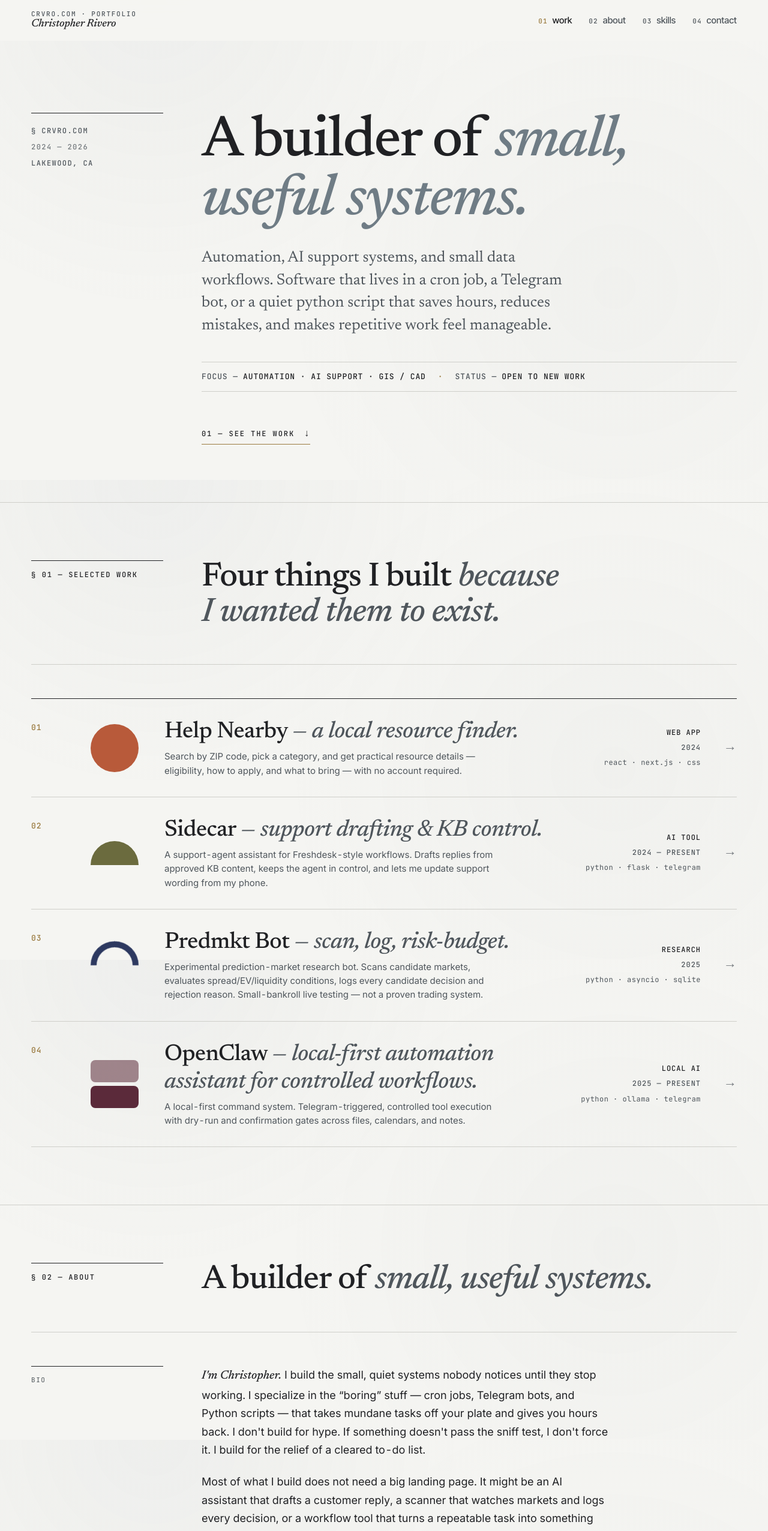
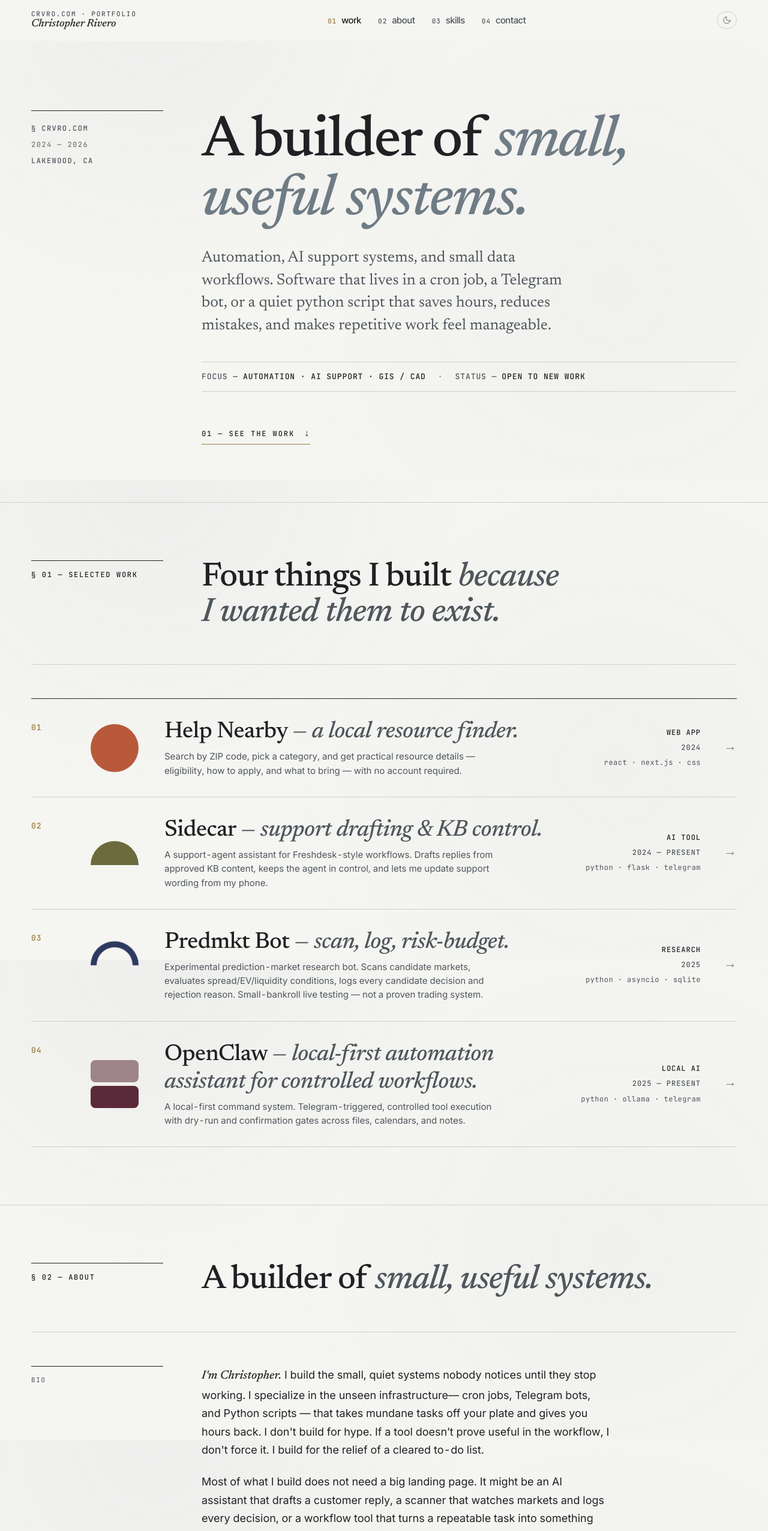
Before and after one commit to chrisrivero-dev/crvro-portfolio, a React (Vite) app: page / in a window 1280 px wide. Shown: the top 2552 px of the page at 60% size. Built offline with nearby package versions, Linux system fonts and the light colour scheme.

Commit message:
Polish portfolio motion and add theme toggle

```diff
--- a/index.html
+++ b/index.html
@@ -11,6 +11,17 @@
     <meta property="og:type" content="website" />
   </head>
   <body>
+    <script>
+      (function () {
+        var stored = localStorage.getItem('theme');
+        var theme = stored
+          ? stored
+          : window.matchMedia('(prefers-color-scheme: dark)').matches
+          ? 'dark'
+          : 'light';
+        document.documentElement.setAttribute('data-theme', theme);
+      })();
+    </script>
     <div id="app"></div>
     <script type="module" src="/src/main.jsx"></script>
   </body>
--- a/src/App.jsx
+++ b/src/App.jsx
@@ -1,4 +1,4 @@
-import React, { useEffect, useState } from "react";
+import React, { useEffect, useState, useCallback } from "react";
 import Header from "./components/Header.jsx";
 import Hero from "./components/Hero.jsx";
 import Projects from "./components/Projects.jsx";
@@ -8,6 +8,25 @@ import Contact from "./components/Contact.jsx";
 import Footer from "./components/Footer.jsx";
 import CaseStudy from "./components/CaseStudy.jsx";
 import { PROJECTS } from "./data/projects.js";
+
+function useTheme() {
+  const [theme, setTheme] = useState(
+    () => document.documentElement.getAttribute("data-theme") || "light"
+  );
+
+  const toggleTheme = useCallback(() => {
+    setTheme((prev) => {
+      const next = prev === "dark" ? "light" : "dark";
+      document.documentElement.classList.add("theme-transitioning");
+      document.documentElement.setAttribute("data-theme", next);
+      localStorage.setItem("theme", next);
+      setTimeout(() => document.documentElement.classList.remove("theme-transitioning"), 400);
+      return next;
+    });
+  }, []);
+
+  return [theme, toggleTheme];
+}
 
 function usePathRoute() {
   const [path, setPath] = useState(() => window.location.pathname || "/");
@@ -67,13 +86,14 @@ export default function App() {
   const path = usePathRoute();
   const route = parseRoute(path);
   const [activeId, setActiveId] = useState("work");
+  const [theme, toggleTheme] = useTheme();
 
   // Scroll to top whenever a route change happens (case ↔ home)
   useEffect(() => {
     if (route.kind === "case") window.scrollTo({ top: 0, behavior: "instant" });
   }, [route.kind, route.kind === "case" ? route.project.slug : null]);
 
-  // Scrollspy + reveal — only attach when home is mounted
+  // Scrollspy + staggered reveal — home page
   useEffect(() => {
     if (route.kind !== "home") return;
     const ids = ["work", "about", "skills", "contact"];
@@ -84,25 +104,65 @@ export default function App() {
     );
     sections.forEach((s) => obs.observe(s));
 
+    // Staggered reveal: elements inside [data-stagger] fire together with delays
+    const firedGroups = new Set();
     const revealObs = new IntersectionObserver(
-      (entries) =>
+      (entries) => {
         entries.forEach((e) => {
-          if (e.isIntersecting) {
-            e.target.classList.add("visible");
-            revealObs.unobserve(e.target);
+          if (!e.isIntersecting) return;
+          const el = e.target;
+          const group = el.closest("[data-stagger]");
+          if (group) {
+            if (firedGroups.has(group)) return;
+            firedGroups.add(group);
+            Array.from(group.querySelectorAll(".reveal")).forEach((child, i) => {
+              child.style.setProperty("--reveal-delay", `${i * 55}ms`);
+              child.classList.add("visible");
+              revealObs.unobserve(child);
+            });
+          } else {
+            el.classList.add("visible");
+            revealObs.unobserve(el);
           }
-        }),
-      { threshold: 0.08 }
+        });
+      },
+      { threshold: 0.06 }
     );
     document.querySelectorAll(".reveal").forEach((el) => revealObs.observe(el));
 
     return () => { obs.disconnect(); revealObs.disconnect(); };
   }, [route.kind]);
 
+  // Subtle parallax — runs on all pages, lightweight rAF-based
+  useEffect(() => {
+    if (window.matchMedia("(prefers-reduced-motion: reduce)").matches) return;
+    let rafId;
+    const onScroll = () => {
+      cancelAnimationFrame(rafId);
+      rafId = requestAnimationFrame(() => {
+        document.querySelectorAll("[data-parallax]").forEach((el) => {
+          const rect = el.getBoundingClientRect();
+          const centerOffset = (rect.top + rect.height / 2) - window.innerHeight / 2;
+          const factor = parseFloat(el.dataset.parallax) || 0.04;
+          const raw = centerOffset * factor;
+          // Clamp to ±36px so off-screen elements don't have jarring pre-offset
+          const py = Math.max(-36, Math.min(36, raw));
+          el.style.setProperty("--py", `${py}px`);
+        });
+      });
+    };
+    window.addEventListener("scroll", onScroll, { passive: true });
+    onScroll();
+    return () => {
+      window.removeEventListener("scroll", onScroll);
+      cancelAnimationFrame(rafId);
+    };
+  }, []);
+
   if (route.kind === "case") {
     return (
       <>
-        <Header activeId={null} />
+        <Header activeId={null} theme={theme} onToggleTheme={toggleTheme} />
         <CaseStudy project={route.project} />
         <Footer />
       </>
@@ -111,7 +171,7 @@ export default function App() {
 
   return (
     <>
-      <Header activeId={activeId} />
+      <Header activeId={activeId} theme={theme} onToggleTheme={toggleTheme} />
       <main>
         <Hero />
         <Projects />
--- a/src/components/About.jsx
+++ b/src/components/About.jsx
@@ -1,61 +1,86 @@
-import React from "react";
+import React from 'react';
 
 export default function About() {
   return (
     <section className="about" id="about" data-screen-label="03 About">
       <div className="container-wide">
-        <div className="section-head">
+        <div className="section-head reveal">
           <div className="index">§ 02 — About</div>
-          <div className="h">A builder of <em>small, useful systems.</em></div>
+          <div className="h">
+            A builder of <em>small, useful systems.</em>
+          </div>
         </div>
         <div className="grid">
           <div className="marker">
-            <div style={{
-              fontFamily: "var(--font-mono)", fontSize: 11, letterSpacing: "0.14em",
-              textTransform: "uppercase", color: "var(--graphite)",
-              paddingTop: 14, borderTop: "1px solid var(--ink)"
-            }}>Bio</div>
+            <div
+              style={{
+                fontFamily: 'var(--font-mono)',
+                fontSize: 11,
+                letterSpacing: '0.14em',
+                textTransform: 'uppercase',
+                color: 'var(--graphite)',
+                paddingTop: 14,
+                borderTop: '1px solid var(--ink)',
+              }}
+            >
+              Bio
+            </div>
           </div>
           <div className="body">
             <p>
-              <em>I'm Christopher.</em> I build the small, quiet systems
-              nobody notices until they stop working. I specialize in the
-              &ldquo;boring&rdquo; stuff — cron jobs, Telegram bots, and
-              Python scripts — that takes mundane tasks off your plate
-              and gives you hours back. I don't build for hype. If
-              something doesn't pass the sniff test, I don't force it. I
-              build for the relief of a cleared to-do list.
+              <em>I'm Christopher.</em> I build the small, quiet systems nobody
+              notices until they stop working. I specialize in the unseen
+              infrastructure— cron jobs, Telegram bots, and Python scripts —
+              that takes mundane tasks off your plate and gives you hours back.
+              I don't build for hype. If a tool doesn’t prove useful in the
+              workflow, I don't force it. I build for the relief of a cleared
+              to-do list.
             </p>
             <p>
-              Most of what I build does not need a big landing page. It
-              might be an AI assistant that drafts a customer reply, a
-              scanner that watches markets and logs every decision, or a
-              workflow tool that turns a repeatable task into something
-              clean and reliable.
+              Most of what I build does not need a big landing page. It might be
+              an AI assistant that drafts a customer reply, a scanner that
+              watches markets and logs every decision, or a workflow tool that
+              turns a repeatable task into something clean and reliable.
             </p>
             <p>
               I work across automation, AI support tooling, and GIS / CAD
-              pipelines — places where a careful tool can replace hours
-              of manual work. I prefer plain stacks like Python, Postgres,
-              JavaScript, and a little TypeScript, and I would rather
-              ship something narrow that works than something broad that
-              almost works.
+              pipelines — places where a careful tool can replace hours of
+              manual work. I prefer plain stacks like Python, Postgres,
+              JavaScript, and a little TypeScript, and I would rather ship
+              something narrow that works than something broad that almost
+              works.
             </p>
             <p>
-              I tend to dig deeply into problems, trace the edge cases,
-              and keep going until the system is reliable enough to trust.
+              I tend to dig deeply into problems, trace the edge cases, and keep
+              going until the system is reliable enough to trust.
             </p>
             <p>
-              If you're looking for someone in technical operations,
-              automation, AI support, GIS / CAD workflows, or anywhere a
-              thoughtful tool would matter — I'd like to hear about it.
+              If you're looking for someone in technical operations, automation,
+              AI support, GIS / CAD workflows, or anywhere a thoughtful tool
+              would matter — I'd like to hear about it.
             </p>
 
-            <div className="stat-list">
-              <div className="row"><span className="label">Based</span><span className="value">Lakewood, CA · PT</span></div>
-              <div className="row"><span className="label">Currently</span><span className="value">Building automation &amp; AI tooling</span></div>
-              <div className="row"><span className="label">Open to</span><span className="value">Automation · AI support · GIS / CAD ops</span></div>
-              <div className="row"><span className="label">Background</span><span className="value">CAD / GIS, Python, on-device AI</span></div>
+            <div className="stat-list" data-stagger>
+              <div className="row reveal">
+                <span className="label">Based</span>
+                <span className="value">Lakewood, CA · PT</span>
+              </div>
+              <div className="row reveal">
+                <span className="label">Currently</span>
+                <span className="value">
+                  Building automation &amp; AI tooling
+                </span>
+              </div>
+              <div className="row reveal">
+                <span className="label">Open to</span>
+                <span className="value">
+                  Automation · AI support · GIS / CAD ops
+                </span>
+              </div>
+              <div className="row reveal">
+                <span className="label">Background</span>
+                <span className="value">CAD / GIS, Python, on-device AI</span>
+              </div>
             </div>
           </div>
         </div>
--- a/src/components/Header.jsx
+++ b/src/components/Header.jsx
@@ -8,7 +8,7 @@ const links = [
   { id: "contact", n: "04", label: "contact" },
 ];
 
-export default function Header({ activeId }) {
+export default function Header({ activeId, theme, onToggleTheme }) {
   const [scrolled, setScrolled] = useState(false);
   const [open, setOpen] = useState(false);
 
@@ -26,9 +26,6 @@ export default function Header({ activeId }) {
           <span className="top">crvro.com · Portfolio</span>
           <span className="name">Christopher Rivero</span>
         </a>
-        <button className="menu-btn" aria-label={open ? "close menu" : "open menu"} onClick={() => setOpen((o) => !o)}>
-          <Icon name={open ? "close" : "menu"} size={22} />
-        </button>
         <nav className={"site-nav" + (open ? " open" : "")}>
           {links.map((l) => (
             <a key={l.id} href={"#" + l.id} className={activeId === l.id ? "active" : ""} onClick={() => setOpen(false)}>
@@ -36,6 +33,18 @@ export default function Header({ activeId }) {
             </a>
           ))}
         </nav>
+        <div className="header-controls">
+          <button
+            className="theme-toggle"
+            onClick={onToggleTheme}
+            aria-label={theme === "dark" ? "Switch to light mode" : "Switch to dark mode"}
+          >
+            <Icon name={theme === "dark" ? "sun" : "moon"} size={15} stroke={1.5} />
+          </button>
+          <button className="menu-btn" aria-label={open ? "close menu" : "open menu"} onClick={() => setOpen((o) => !o)}>
+            <Icon name={open ? "close" : "menu"} size={22} />
+          </button>
+        </div>
       </div>
     </header>
   );
--- a/src/components/Icon.jsx
+++ b/src/components/Icon.jsx
@@ -14,6 +14,22 @@ const ICONS = {
       <line x1="18" y1="6" x2="6" y2="18" />
     </>
   ),
+  sun: (
+    <>
+      <circle cx="12" cy="12" r="4" />
+      <line x1="12" y1="2"     x2="12" y2="5" />
+      <line x1="12" y1="19"    x2="12" y2="22" />
+      <line x1="4.22" y1="4.22"   x2="6.34" y2="6.34" />
+      <line x1="17.66" y1="17.66" x2="19.78" y2="19.78" />
+      <line x1="2"  y1="12"    x2="5"  y2="12" />
+      <line x1="19" y1="12"    x2="22" y2="12" />
+      <line x1="4.22" y1="19.78"  x2="6.34" y2="17.66" />
+      <line x1="17.66" y1="6.34"  x2="19.78" y2="4.22" />
+    </>
+  ),
+  moon: (
+    <path d="M21 12.79A9 9 0 1 1 11.21 3 7 7 0 0 0 21 12.79z" />
+  ),
 };
 
 export default function Icon({ name, size = 20, stroke = 1.75, ...rest }) {
--- a/src/components/Projects.jsx
+++ b/src/components/Projects.jsx
@@ -6,14 +6,14 @@ export default function Projects() {
   return (
     <section className="work" id="work" data-screen-label="02 Work">
       <div className="container-wide">
-        <div className="section-head">
+        <div className="section-head reveal">
           <div className="index">§ 01 — Selected Work</div>
           <div className="h">Four things I built <em>because I wanted them to exist.</em></div>
         </div>
-        <ul className="project-list">
+        <ul className="project-list" data-stagger>
           {PROJECTS.map((p) => (
             <li key={p.id} style={{ listStyle: "none" }}>
-              <a className="project-row" href={"/projects/" + p.slug} data-screen-label={"Project " + p.slug}>
+              <a className="project-row reveal" href={"/projects/" + p.slug} data-screen-label={"Project " + p.slug}>
                 <span className="idx">{p.n}</span>
                 <span className="mark-cell"><ProjectMark shape={p.shape} color={p.accent} /></span>
                 <span className="info">
--- a/src/components/Skills.jsx
+++ b/src/components/Skills.jsx
@@ -13,15 +13,15 @@ export default function Skills() {
   return (
     <section className="skills" id="skills" data-screen-label="04 Skills">
       <div className="container-wide">
-        <div className="section-head">
+        <div className="section-head reveal">
           <div className="index">§ 03 — Skills &amp; tools</div>
           <div className="h">Stacks I reach for <em>when I'm building something real.</em></div>
         </div>
         <div className="grid">
           <div></div>
-          <div className="col-grid">
+          <div className="col-grid" data-stagger>
             {SKILLS.map((s) => (
-              <div key={s.head} className="col">
+              <div key={s.head} className="col reveal">
                 <h4>{s.head}</h4>
                 <ul>{s.items.map((it) => <li key={it}>{it}</li>)}</ul>
               </div>
--- a/src/styles/portfolio.css
+++ b/src/styles/portfolio.css
@@ -27,9 +27,19 @@ button { font: inherit; cursor: pointer; }
   .container-wide { padding: 0 20px; }
 }
 
-/* Reveal-on-scroll */
-.reveal { opacity: 0; transform: translateY(12px); transition: opacity .8s var(--ease-out), transform .8s var(--ease-out); }
+/* Reveal-on-scroll — stagger via --reveal-delay CSS var set by JS */
+.reveal {
+  opacity: 0;
+  transform: translateY(10px);
+  transition:
+    opacity var(--dur-reveal) var(--ease-out) var(--reveal-delay, 0ms),
+    transform var(--dur-reveal) var(--ease-out) var(--reveal-delay, 0ms);
+}
 .reveal.visible { opacity: 1; transform: none; }
+
+@media (prefers-reduced-motion: reduce) {
+  .reveal { transition: none; opacity: 1; transform: none; }
+}
 
 /* ─────────────────────────────────────────────────────────
    HEADER
@@ -74,6 +84,7 @@ button { font: inherit; cursor: pointer; }
   font-family: var(--font-display);
   font-size: 15px; font-weight: 500;
   color: var(--graphite);
+  transition: color var(--dur-base) var(--ease-out);
 }
 .site-nav a .num {
   font-family: var(--font-mono);
@@ -85,11 +96,26 @@ button { font: inherit; cursor: pointer; }
 .site-nav a:hover { color: var(--amber); }
 .site-nav a:hover .num { color: var(--amber); }
 
+.header-controls {
+  display: inline-flex;
+  align-items: center;
+  gap: 8px;
+}
 .menu-btn {
   display: none;
   background: none; border: 0; padding: 8px;
   color: var(--ink);
 }
+.theme-toggle {
+  display: inline-flex; align-items: center; justify-content: center;
+  background: none; border: 1px solid var(--rule); border-radius: var(--r-pill);
+  padding: 6px 8px;
+  color: var(--graphite);
+  cursor: pointer;
+  transition: color var(--dur-base) var(--ease-out), border-color var(--dur-base) var(--ease-out), background var(--dur-base) var(--ease-out);
+  flex-shrink: 0;
+}
+.theme-toggle:hover { color: var(--ink); border-color: var(--border-2); background: var(--bg-2); }
 @media (max-width: 720px) {
   .menu-btn { display: inline-flex; }
   .site-nav {
@@ -174,13 +200,14 @@ button { font: inherit; cursor: pointer; }
   letter-spacing: 0.16em; text-transform: uppercase;
   color: var(--ink);
   border-bottom: 1px solid var(--accent-gold);
+  transition: color var(--dur-base) var(--ease-out);
 }
 .scroll-cue .ar {
   font-family: var(--font-serif); font-size: 16px;
-  transition: transform .3s var(--ease-out);
+  transition: transform 0.35s var(--ease-out);
 }
 .scroll-cue:hover { color: var(--amber); }
-.scroll-cue:hover .ar { transform: translateY(4px); }
+.scroll-cue:hover .ar { transform: translateY(5px); }
 
 @media (max-width: 720px) {
   .hero { padding: 56px 0 64px; }
@@ -202,9 +229,19 @@ button { font: inherit; cursor: pointer; }
   animation: hero-rise 0.8s var(--ease-out) 0.35s both;
 }
 
+/* ─── Hero marker ambient drift ──────────────────────────── */
+@keyframes marker-drift {
+  0%, 100% { transform: translateY(0px); }
+  50%       { transform: translateY(-5px); }
+}
+.hero .marker {
+  animation: marker-drift 10s ease-in-out infinite;
+}
+
 @media (prefers-reduced-motion: reduce) {
   .hero h1,
   .hero h1 em { animation: none; }
+  .hero .marker { animation: none; }
 }
 
 /* ─────────────────────────────────────────────────────────
@@ -316,12 +353,21 @@ section.contact .grid {
   border-bottom: 1px solid var(--rule);
   background: none;
   color: var(--ink);
-  transition: padding .35s var(--ease-out), background .25s var(--ease-out);
+  transition:
+    padding var(--dur-slow) var(--ease-out),
+    background var(--dur-base) var(--ease-out),
+    box-shadow var(--dur-slow) var(--ease-out),
+    transform var(--dur-slow) var(--ease-out);
 }
 .project-row:hover {
   padding-left: 12px;
   padding-right: 12px;
   background: color-mix(in oklab, var(--paper-2) 60%, transparent);
+  box-shadow: 0 2px 18px rgba(32,33,36,0.06), 0 1px 2px rgba(32,33,36,0.04);
+  transform: translateY(-1px);
+}
+[data-theme="dark"] .project-row:hover {
+  box-shadow: 0 2px 18px rgba(0,0,0,0.25), 0 1px 3px rgba(0,0,0,0.15);
 }
 .project-row .idx {
   font-family: var(--font-mono);
@@ -485,9 +531,16 @@ section.contact .grid {
   padding: 22px 0;
   border-bottom: 1px solid var(--rule);
   background: none; color: var(--ink);
-  transition: padding .3s var(--ease-out), color .3s var(--ease-out);
+  transition:
+    padding var(--dur-slow) var(--ease-out),
+    color var(--dur-base) var(--ease-out),
+    background var(--dur-base) var(--ease-out);
 }
-.contact .links a:hover { padding-left: 12px; color: var(--amber); }
+.contact .links a:hover {
+  padding-left: 12px;
+  color: var(--amber);
+  background: color-mix(in oklab, var(--paper-2) 50%, transparent);
+}
 .contact .links a .left {
   display: flex; align-items: baseline; gap: 14px;
   font-family: var(--font-display);
```
Also changed, not shown: src/components/CaseStudy.jsx (+9 -4 lines), src/components/Contact.jsx (+5 -5 lines), src/styles/case-study.css (+19 -1 lines), src/styles/tokens.css (+53 -2 lines).
